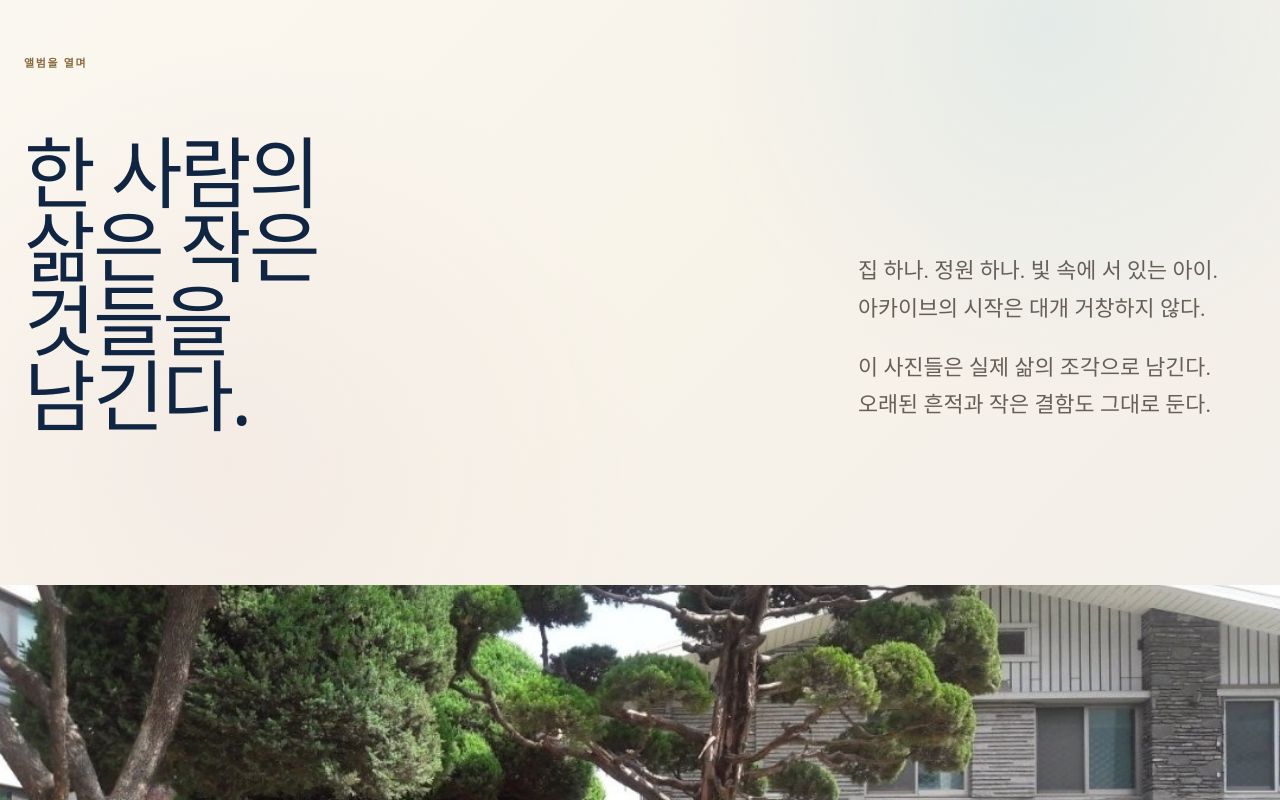
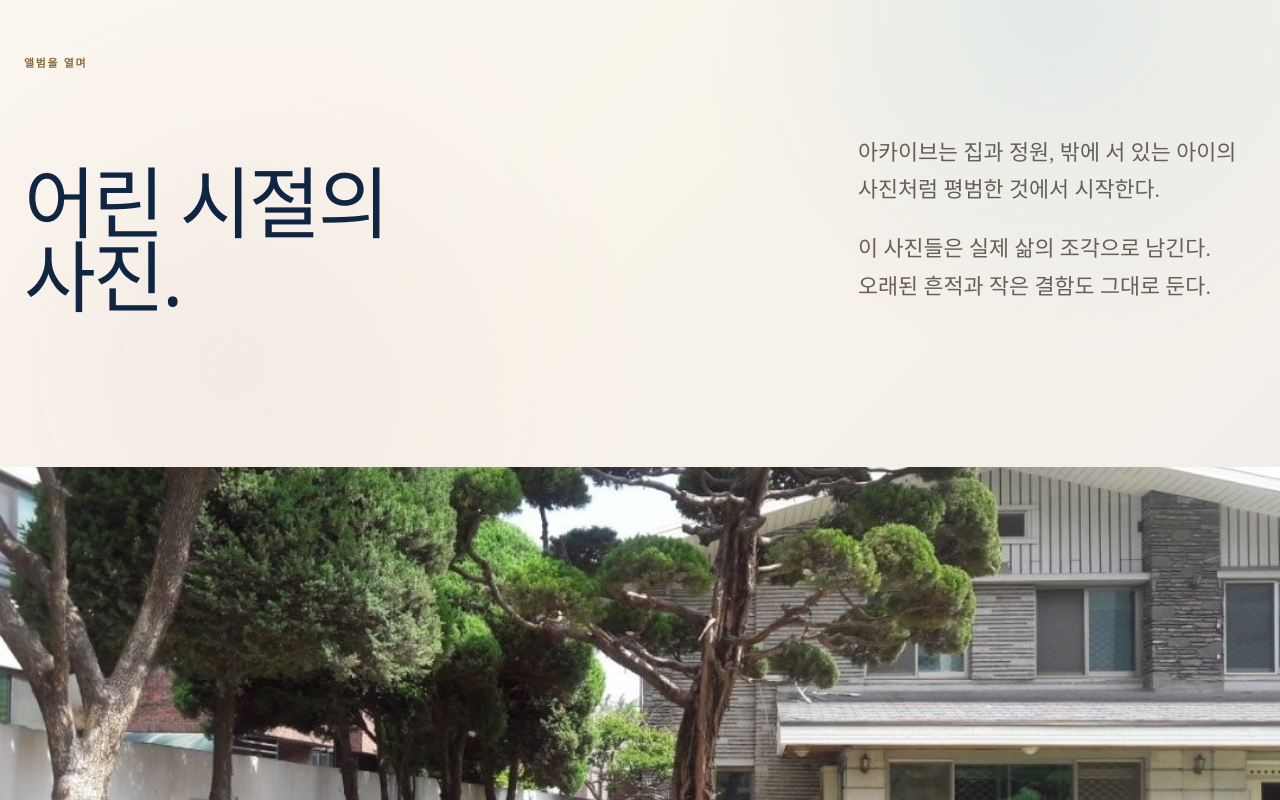
Before and after one commit to k-mama/esthercho, a Next.js app: page /ko/archive in a window 1280 px wide. Shown: the part 900-1700 px from the top of the page. Built offline with nearby package versions, Linux system fonts and the light colour scheme.

Commit message:
edit: make Korean childhood copy more human

```diff
--- a/src/app/ko/archive/page.tsx
+++ b/src/app/ko/archive/page.tsx
@@ -29,11 +29,11 @@ export default function KoreanArchivePage() {
         <div className="container">
           <p className="childhood-kicker">앨범을 열며</p>
           <div className="childhood-intro-grid">
-            <h2 id="childhood-intro-title">한 사람의 삶은 작은 것들을 남긴다.</h2>
+            <h2 id="childhood-intro-title">어린 시절의 사진.</h2>
             <div className="childhood-intro-copy">
               <p>
-                집 하나. 정원 하나. 빛 속에 서 있는 아이. 아카이브의
-                시작은 대개 거창하지 않다.
+                아카이브는 집과 정원, 밖에 서 있는 아이의 사진처럼 평범한
+                것에서 시작한다.
               </p>
               <p>
                 이 사진들은 실제 삶의 조각으로 남긴다. 오래된 흔적과
@@ -94,8 +94,8 @@ export default function KoreanArchivePage() {
             <p className="childhood-kicker">사진 속의 아이</p>
             <h2 id="childhood-garden-title">정원 속의 아이.</h2>
             <p>
-              얼굴 하나, 계절 하나, 장소 하나. 누군가 그 순간을 남겨두고
-              싶었다는 사실만으로도 충분하다.
+              누군가 이 순간을 남겨두고 싶었다. 그 사실만으로도 사진은
+              충분하다.
             </p>
           </div>
         </div>
```
